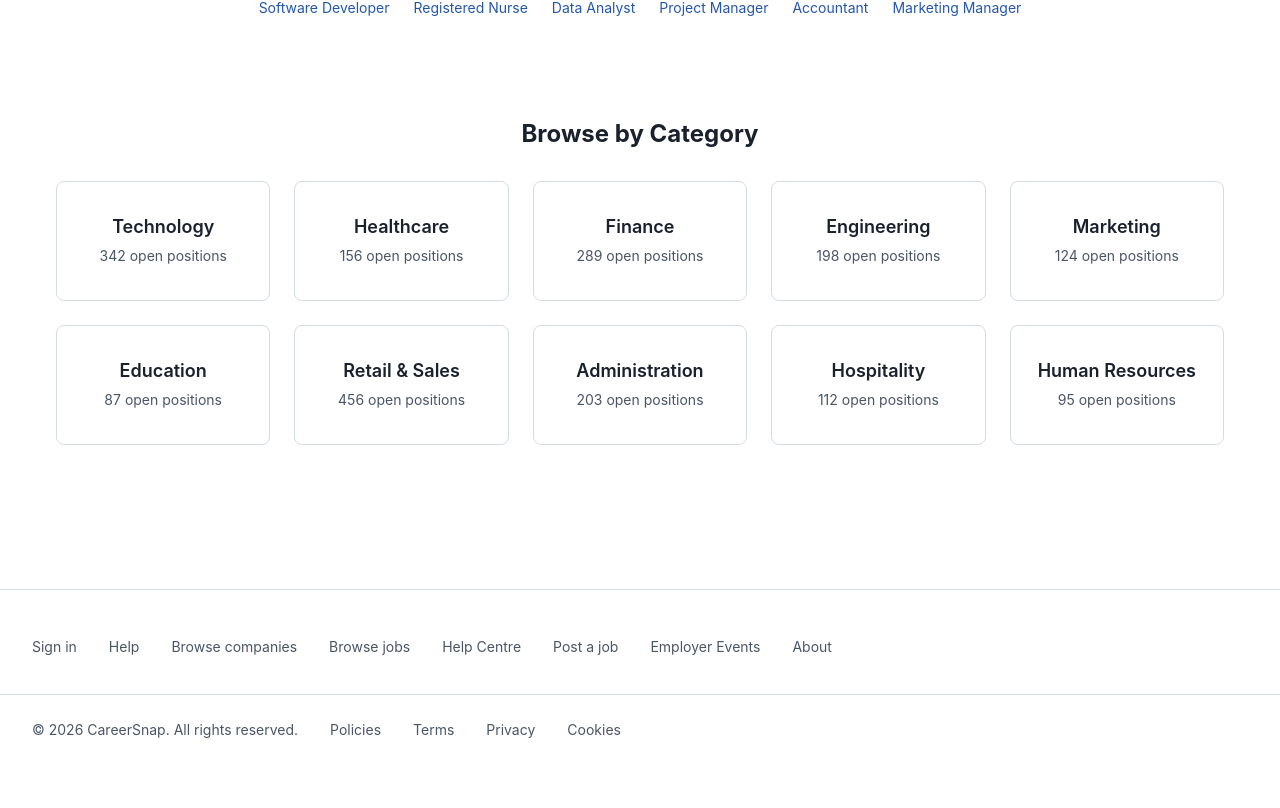
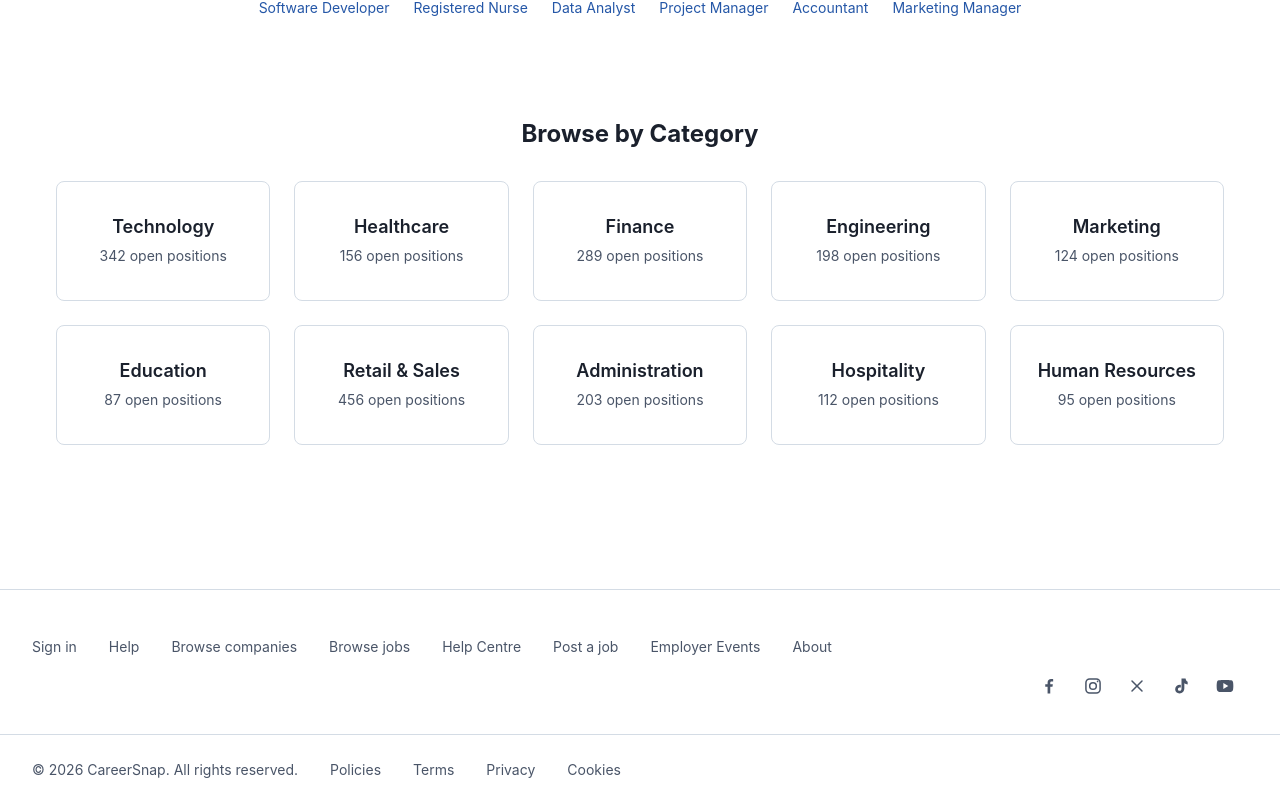
Before and after one commit to CareerSnap-Group/careersnap, a Next.js app: page / in a window 1280 px wide. Shown: the part 950-1758 px from the top of the page. Before the commit the page ends 1718 px from the top, so only its background shows below. Built offline with nearby package versions, Linux system fonts and the light colour scheme; no server answers.

Commit message:
commit changes

```diff
--- a/components/icons/index.tsx
+++ b/components/icons/index.tsx
@@ -16,6 +16,10 @@ type IconName =
   | 'lock'
   | 'map-pin'
   | 'search'
+  | 'facebook'
+  | 'instagram'
+  | 'tiktok'
+  | 'youtube'
   | 'x';
 
 type IconProps = Omit<SVGProps<SVGSVGElement>, 'strokeWidth'> & {
@@ -40,6 +44,10 @@ const paths: Record<IconName, JSX.Element> = {
   lock: <><rect width="16" height="12" x="4" y="10" rx="2" /><path d="M8 10V7a4 4 0 0 1 8 0v3" /></>,
   'map-pin': <><path d="M20 10c0 5-8 12-8 12S4 15 4 10a8 8 0 1 1 16 0Z" /><circle cx="12" cy="10" r="3" /></>,
   search: <><circle cx="11" cy="11" r="7" /><path d="m20 20-4-4" /></>,
+  facebook: <path fill="currentColor" stroke="none" d="M13.5 21v-8h2.7l.4-3h-3.1V8.1c0-.9.3-1.6 1.7-1.6h1.8V3.8c-.3 0-1.3-.1-2.5-.1-2.5 0-4.2 1.5-4.2 4.3V10H7.5v3h2.8v8h3.2Z" />,
+  instagram: <><rect x="3.5" y="3.5" width="17" height="17" rx="4.5" /><circle cx="12" cy="12" r="4" /><circle cx="17.5" cy="6.5" r="1" fill="currentColor" stroke="none" /></>,
+  tiktok: <path fill="currentColor" stroke="none" d="M14.4 3h3.1c.2 1.7 1.1 3.1 2.5 4v3.2c-1.5-.1-2.9-.6-4-1.5v6.1c0 3.7-2.4 6.1-5.8 6.1-3 0-5.2-2.1-5.2-5 0-3.1 2.5-5.3 5.8-5.3.3 0 .7 0 1 .1v3.2c-.3-.1-.6-.2-1-.2-1.5 0-2.5.8-2.5 2.1 0 1.2.9 2 2.1 2 1.4 0 2.2-1 2.2-2.9V3Z" />,
+  youtube: <path fill="currentColor" stroke="none" d="M21.6 7.2a2.8 2.8 0 0 0-2-2C17.8 4.7 12 4.7 12 4.7s-5.8 0-7.6.5a2.8 2.8 0 0 0-2 2C2 9 2 12 2 12s0 3 .4 4.8a2.8 2.8 0 0 0 2 2c1.8.5 7.6.5 7.6.5s5.8 0 7.6-.5a2.8 2.8 0 0 0 2-2c.4-1.8.4-4.8.4-4.8s0-3-.4-4.8ZM10 15.5v-7l6 3.5-6 3.5Z" />,
   x: <><path d="M18 6 6 18" /><path d="m6 6 12 12" /></>,
 };
 
--- a/components/layout/footer.module.css
+++ b/components/layout/footer.module.css
@@ -18,6 +18,11 @@
 .links { list-style: none; margin: var(--spacing-md) 0 0; padding: 0; display: flex; flex-direction: column; gap: var(--spacing-sm); }
 .links a, .legal a { color: var(--color-text-secondary); text-decoration: none; font-size: var(--font-size-sm); transition: color var(--transition-fast); }
 .links a:hover, .legal a:hover { color: var(--color-primary-600); }
+.socialLinks { display: flex; align-items: center; justify-content: center; gap: 0.25rem; margin-top: var(--spacing-lg); }
+.socialLink { display: inline-flex; align-items: center; justify-content: center; width: 40px; height: 40px; color: var(--color-text-secondary); border-radius: var(--radius-sm); transition: color var(--transition-fast), background-color var(--transition-fast); }
+.socialLink svg { margin: 0; }
+.socialLink:hover { color: var(--color-primary-600); background-color: var(--color-primary-50); }
+.socialLink:focus-visible { color: var(--color-primary-600); background-color: var(--color-primary-50); outline: 2px solid var(--color-primary-500); outline-offset: 2px; }
 .bottom { display: flex; justify-content: space-between; align-items: center; gap: var(--spacing-lg); padding-top: var(--spacing-lg); margin-top: var(--spacing-xl); border-top: 1px solid var(--color-border); color: var(--color-text-secondary); font-size: var(--font-size-sm); }
 .bottom p { margin: 0; }
 .legal { display: flex; flex-wrap: wrap; gap: var(--spacing-lg); }
@@ -39,6 +44,11 @@
 
   .brand {
     display: none;
+  }
+
+  .socialLinks {
+    margin: 0 0 0 auto;
+    justify-content: flex-end;
   }
 
   .navigation {
@@ -96,4 +106,5 @@
   .linksOpen { max-height: 180px; margin: 0 0 var(--spacing-md); opacity: 1; }
   .bottom { flex-direction: column; align-items: flex-start; gap: var(--spacing-sm); }
   .legal { gap: var(--spacing-md); }
+  .socialLinks { margin: var(--spacing-lg) 0 0; }
 }
--- a/components/layout/footer.tsx
+++ b/components/layout/footer.tsx
@@ -11,6 +11,14 @@ const sections = [
   { title: 'Job Seekers', links: [['/resources', 'Help'], ['/employers', 'Browse companies'], ['/jobs', 'Browse jobs']] },
   { title: 'Employers', links: [['/employers', 'Help Centre'], ['/employers/post-job', 'Post a job'], ['/employers', 'Employer Events']] },
   { title: 'About', links: [['/', 'About']] },
+] as const;
+
+const socialLinks = [
+  { name: 'Facebook', href: 'https://www.facebook.com/careersnaphq', icon: 'facebook' },
+  { name: 'Instagram', href: 'https://www.instagram.com/careersnaphq', icon: 'instagram' },
+  { name: 'X', href: 'https://x.com/careersnaphq', icon: 'x' },
+  { name: 'TikTok', href: 'https://www.tiktok.com/@careersnaphq', icon: 'tiktok' },
+  { name: 'YouTube', href: 'https://www.youtube.com/@careersnaphq', icon: 'youtube' },
 ] as const;
 
 export function Footer() {
@@ -45,6 +53,20 @@ export function Footer() {
             );
           })}
         </nav>
+        <nav className={styles.socialLinks} aria-label="CareerSnap social media">
+          {socialLinks.map((social) => (
+            <a
+              key={social.name}
+              href={social.href}
+              target="_blank"
+              rel="noopener noreferrer"
+              className={styles.socialLink}
+              aria-label={social.name}
+            >
+              <Icon name={social.icon} size={20} />
+            </a>
+          ))}
+        </nav>
       </div>
       <div className={styles.bottom}>
         <p>&copy; {year} CareerSnap. All rights reserved.</p>
```
Also changed, not shown: 1 other file (tests, documents, lock files or other folders).
